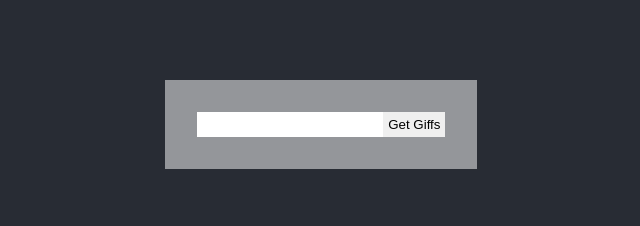
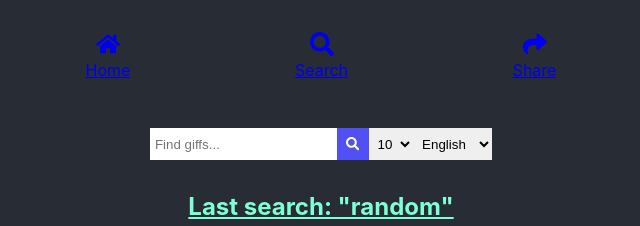
Before and after one commit to JonFerri/GIFFY, a React (Create React App) app: page / in a window 1280 px wide. Shown: the top 226 px of the page, without its empty margins (319-959 px from the left). Built offline with nearby package versions, Linux system fonts and the light colour scheme; no server answers.

Commit message:
Improve searchBar
Add filters to searchBar

```diff
--- a/src/App.tsx
+++ b/src/App.tsx
@@ -9,7 +9,7 @@ function App() {
   return (
     <div className='App'>
       <Route path='/' component={Home} />
-      <Route path='/giffs/:keyword' component={ResultsGiffs} />
+      <Route path='/giffs/:keyword/:limit/:lang' component={ResultsGiffs} />
       <Route path="/giffs/singleGiff/:id" component={SingleGiff} />
       <Route path="/404" component={()=> <h1>404</h1>} />
     </div>
--- a/src/Components/Giff/Giff.css
+++ b/src/Components/Giff/Giff.css
@@ -4,11 +4,12 @@
     page-break-inside: avoid;
     break-inside: avoid;
     display: inline-block;
-    width: 95%;
+    width: 100%;
     max-width: 500px;
 }
 .img-container {
-    position:relative
+    position:relative;
+    width: 100%;
 }
 .single-giff-container img {
     width: 100%;
--- a/src/Components/ListOfGiffs/ListOfGiffs.css
+++ b/src/Components/ListOfGiffs/ListOfGiffs.css
@@ -8,13 +8,12 @@
   grid-template-columns: repeat(auto-fit, minmax(250px, 1fr));
   grid-template-rows: auto;
   align-items: flex-start;
-  column-gap: .5rem;
+  column-gap: 0;
   row-gap: .5rem;
   padding: 0 2rem;
   width:100%;
   min-height: 150vh;
 }
-
 
 @media (min-width: 430px) {
   :root {
--- a/src/Components/NavBar/NavBar.css
+++ b/src/Components/NavBar/NavBar.css
@@ -5,6 +5,7 @@
     width: 95%;
     max-width: 800px;
     margin: 1rem;
+    margin-top: 2rem;
 
 }
 
--- a/src/Components/SearchBar/SearchBar.css
+++ b/src/Components/SearchBar/SearchBar.css
@@ -1,9 +1,31 @@
 .search-bar {
-    background-color: rgba(256, 256, 256, .5);
-    margin: 5rem 0;
-    padding: 2rem;
+    margin: 1rem 0;
+    padding: 1rem;
+    width: 90%;
+    max-width: 600px;
 }
-.search-bar button, .search-bar input {
+.search-bar form {
+    /* background-color: rgba(256, 256, 256, .5); */
+    display: flex;
+    justify-content: center;
+    align-items: center;
+    width: 100%;
+    max-width: 600px;
+}
+.search-bar button, .search-bar input, .search-bar select {
     border: none;
+    outline: none;
     padding: .3rem;
+    height: 2rem;
 }
+.search-bar button {
+    background-color: rgb(80, 80, 244);
+    color: white;
+    width: 2rem;
+    display: flex;
+    justify-content: center;
+    align-items: center;
+}
+.search-bar input {
+    flex-shrink: 1;
+}
--- a/src/Components/SearchBar/SearchBar.jsx
+++ b/src/Components/SearchBar/SearchBar.jsx
@@ -1,10 +1,13 @@
 import "./SearchBar.css";
 import React, { useState } from "react";
 import { useLocation } from "wouter";
+import { FaSearch } from "react-icons/fa";
 
 const SearchBar = () => {
 
   const [textInput, changeTextInput] = useState("");
+  const [lang, setLang] = useState("en")
+  const [limit, setLimit] = useState(10)
   const [, navigate] = useLocation();
 
   function clearInput() {
@@ -12,7 +15,7 @@ const SearchBar = () => {
   }
 
   function showGiffs() {
-    navigate( textInput === "" ? "/" : `/giffs/${textInput}` );
+    navigate( textInput === "" ? "/" : `/giffs/${textInput}/${limit}/${lang}` );
     clearInput();
   }
 
@@ -30,9 +33,30 @@ const SearchBar = () => {
           onChange={e => {
             changeTextInput(e.target.value);
           }}
+          placeholder="Find giffs..."
         />
+        <button><FaSearch /></button>
+        <select
+          name="limit"
+          id="limit"
+          onChange={(e)=> setLimit(parseInt(e.target.value))}
+          value={limit}
+        >
+          <option value="5">5</option>
+          <option value="10">10</option>
+          <option value="20">20</option>
+        </select>
+        <select
+          name="lang"
+          id="lang"
+          onChange={(e)=> setLang(e.target.value)}
+          value={lang}
+        >
+          <option value="es">Spanish</option>
+          <option value="en" >English</option>
+        </select>
 
-        <button>Get Giffs</button>
+
       </form>
     </div>
   );
--- a/src/Hooks/useGiffs/useGiffs.tsx
+++ b/src/Hooks/useGiffs/useGiffs.tsx
@@ -3,7 +3,14 @@ import GetGiffs from "../../Services/GetGiffs"
 import { GiffContext } from "../../Context/GiffContext"
 import { INITIAL_VALUES, reducer } from "./reducerControllers"
 
-function useGiffs({ keyword }: { keyword: string }) {
+interface useGiffsParams  {
+  keyword:string
+  limit?: number
+  lang?: "es" | "en"
+
+}
+
+function useGiffs({ keyword, limit, lang }: useGiffsParams) {
   const { giffs, setGiffs } = useContext(GiffContext)
 
   //useReducer
@@ -15,24 +22,24 @@ function useGiffs({ keyword }: { keyword: string }) {
 
   useEffect(() => {
     dispatch({ type: "setIsLoading", payload: { value: true } })
-    GetGiffs({ keyword, limit: 10 }).then(res => {
+    GetGiffs({ keyword, limit, lang }).then(res => {
       setGiffs(res)
       dispatch({ type: "setIsLoading", payload: { value: false } })
       if (keyword === "random")
         dispatch({ type: "setIsRandom", payload: { value: true } })
       localStorage.setItem("lastKeyword", keyword)
     })
-  }, [keyword, setGiffs])
+  }, [keyword, lang, limit, setGiffs])
 
   useEffect(() => {
     if (page === 1) return
 
     dispatch({ type: "setIsLoading", payload: { value: true } })
-    GetGiffs({ keyword, limit: 10, page }).then(res => {
+    GetGiffs({ keyword, limit, lang, page }).then(res => {
       setGiffs(prevGiffs => prevGiffs.concat(res))
       dispatch({ type: "setIsLoading", payload: { value: false } })
     })
-  }, [keyword, page, setGiffs])
+  }, [keyword, lang, limit, page, setGiffs])
 
   const setPage = useCallback(() => {
     dispatch({ type: "setPage" })
--- a/src/Pages/Home/Home.tsx
+++ b/src/Pages/Home/Home.tsx
@@ -6,6 +6,7 @@ import useGiffs from "Hooks/useGiffs/useGiffs";
 import GetKeyword from "Services/GetKeyword";
 import LazyTrending from "Components/TrendingSearches/LazyTrending";
 import useTitle from "Hooks/useTitle/useTitle";
+import NavBar from "Components/NavBar/NavBar";
 
 
 
@@ -18,6 +19,7 @@ const Home = () => {
 
     return (
         <div className="home-page">
+            <NavBar />
             <SearchBar />
             <h3>{isRandom ? "Random Giffs" : `Last search: "${ decodeURI(keyword) }"`}</h3>
             <ListOfGiffs giffs={giffs} />
--- a/src/Pages/ResultsGiffs/ResultsGiffs.tsx
+++ b/src/Pages/ResultsGiffs/ResultsGiffs.tsx
@@ -6,12 +6,13 @@ import GetKeyword from "Services/GetKeyword";
 import useNearScreen from "Hooks/useNearScreen";
 import NavBar from "Components/NavBar/NavBar";
 import useTitle from "Hooks/useTitle/useTitle";
+import SearchBar from "Components/SearchBar/SearchBar";
 
 const ResultsGiffs = ({ params }: any) => {
 
-    const { keyword } = params
+    const { keyword, limit, lang } = params
 
-    const { giffs, setPage } = useGiffs({ keyword: GetKeyword(keyword) })
+    const { giffs, setPage } = useGiffs({ keyword: GetKeyword(keyword), limit, lang })
     const { fromRef, isNearScreen } = useNearScreen({once: false, rootMargin:"500px"})
     const title = `${keyword} giffs`
     useTitle({title})
@@ -25,6 +26,7 @@ const ResultsGiffs = ({ params }: any) => {
     return (
         <div className="giffs-result-container">
             <NavBar />
+            <SearchBar />
             <ListOfGiffs giffs={giffs} />
             <div ref={fromRef} className="infinity-scroll-bounder" ></div>
         </div>
--- a/src/Services/GetGiffs.tsx
+++ b/src/Services/GetGiffs.tsx
@@ -4,10 +4,11 @@ interface GetGiffsArgs {
   keyword: string | null
   limit?: number
   page?: number
+  lang?: "es" | "en"
 }
 
-function GetGiffs({keyword, limit = 20, page = 1}:GetGiffsArgs) {
-  const api_url = `https://api.giphy.com/v1/gifs/search?api_key=${API_KEY}&q=${keyword}&limit=${limit}&offset=${limit*(page-1)}&lang=es`;
+function GetGiffs({keyword, limit = 20, page = 1,lang="en"}:GetGiffsArgs) {
+  const api_url = `https://api.giphy.com/v1/gifs/search?api_key=${API_KEY}&q=${keyword}&limit=${limit}&offset=${limit*(page-1)}&lang=${lang}`;
 
   return fetch(api_url)
     .then(response => response.json())
```
